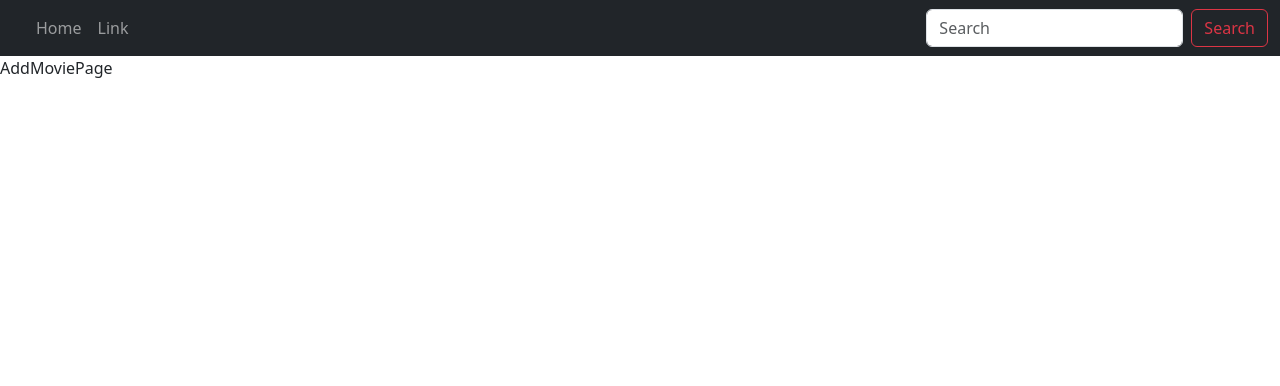
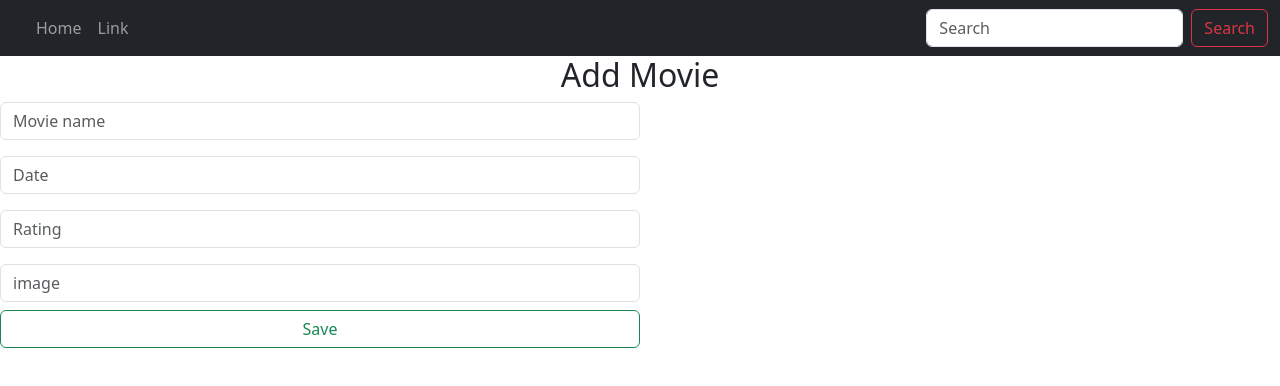
Before and after one commit to Shorecut/command-react-movieList, a React (Create React App) app: page /add in a window 1280 px wide. Shown: the top 386 px of the page. Built offline with nearby package versions, Linux system fonts and the light colour scheme.

Commit message:
add-remake

```diff
--- a/src/pages/AddMoviePage.jsx
+++ b/src/pages/AddMoviePage.jsx
@@ -1,7 +1,81 @@
-import React from "react";
+import React, { useState } from "react";
+import { useMovieContext } from "../context/MovieContext";
+import Form from "react-bootstrap/Form";
+import { Button } from "react-bootstrap";
 
 const AddMoviePage = () => {
-  return <div>AddMoviePage</div>;
+  const { addMovie } = useMovieContext();
+  const [formVal, setFormVal] = useState({
+    title: "",
+    date: "",
+    stars: "",
+    image: "",
+  });
+
+  function handleChange(e) {
+    setFormVal({ ...formVal, [e.target.name]: e.target.value });
+    // console.log(formVal);
+  }
+
+  const handleSubmit = (e) => {
+    e.preventDefault();
+    if (
+      !formVal.title.trim() ||
+      !formVal.date.trim() ||
+      !formVal.stars.trim() ||
+      !formVal.image.trim()
+    ) {
+      return;
+    }
+
+    addMovie({ ...formVal, date: +formVal.date });
+    addMovie({ ...formVal, stars: +formVal.stars });
+
+    setFormVal({
+      title: "",
+      date: "",
+      stars: "",
+      image: "",
+    });
+  };
+  return (
+    <div>
+      <h2 style={{ textAlign: "center" }}>Add Movie</h2>
+
+      <Form onSubmit={handleSubmit} className="inp-form">
+        <Form.Control
+          value={formVal.title}
+          placeholder="Movie name"
+          onChange={handleChange}
+          className="w-50"
+        ></Form.Control>
+        <Form.Control
+          value={formVal.date}
+          placeholder="Date"
+          onChange={handleChange}
+          className="mt-3 w-50"
+        ></Form.Control>
+        <Form.Control
+          value={formVal.stars}
+          placeholder="Rating"
+          onChange={handleChange}
+          className="mt-3 w-50"
+        ></Form.Control>
+        <Form.Control
+          value={formVal.image}
+          placeholder="image"
+          onChange={handleChange}
+          className="mt-3 w-50"
+        ></Form.Control>
+        <Button
+          variant="outline-success"
+          className="w-50 text-align-center mt-2"
+        >
+          Save
+        </Button>
+      </Form>
+    </div>
+  );
 };
 
 export default AddMoviePage;
```
